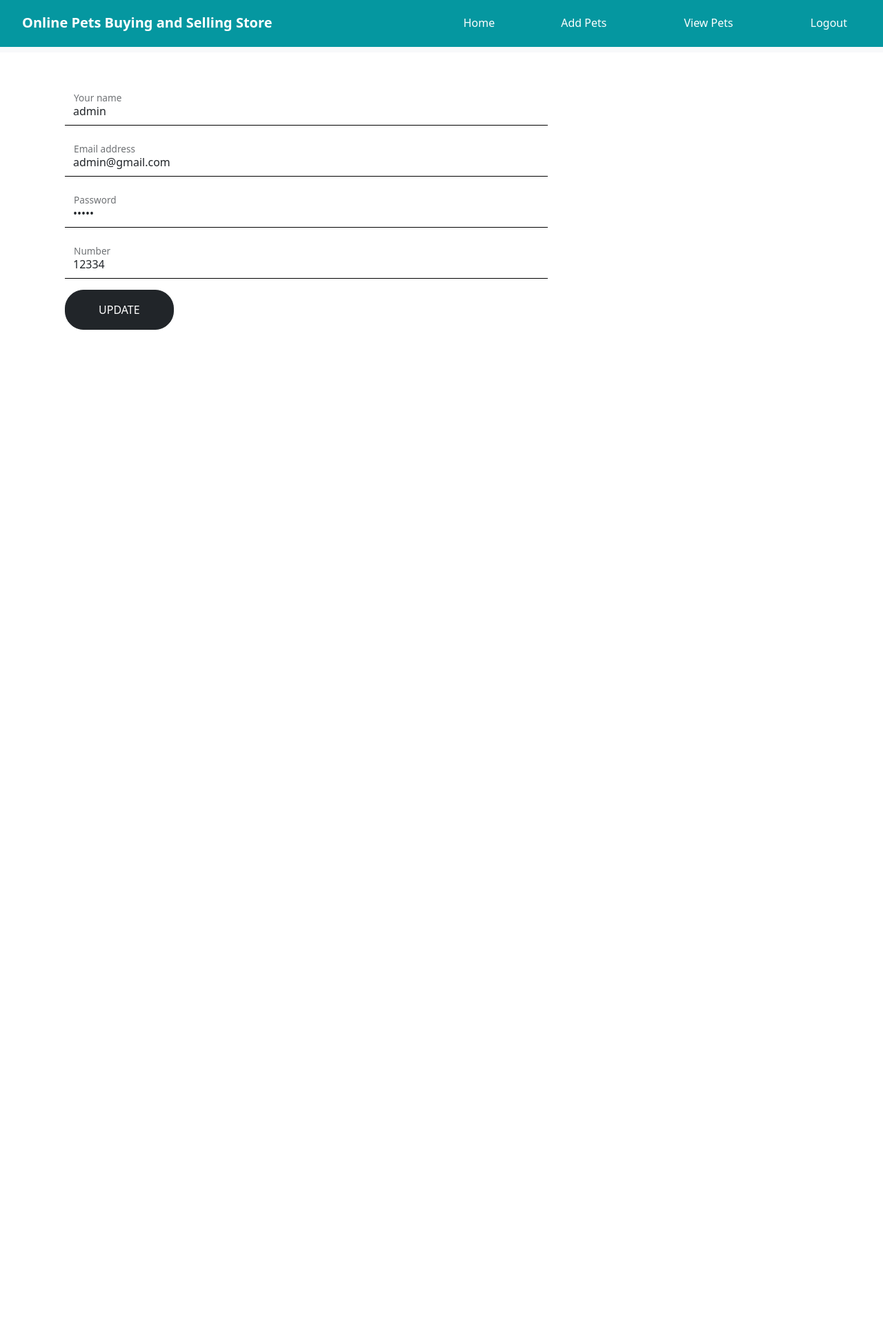
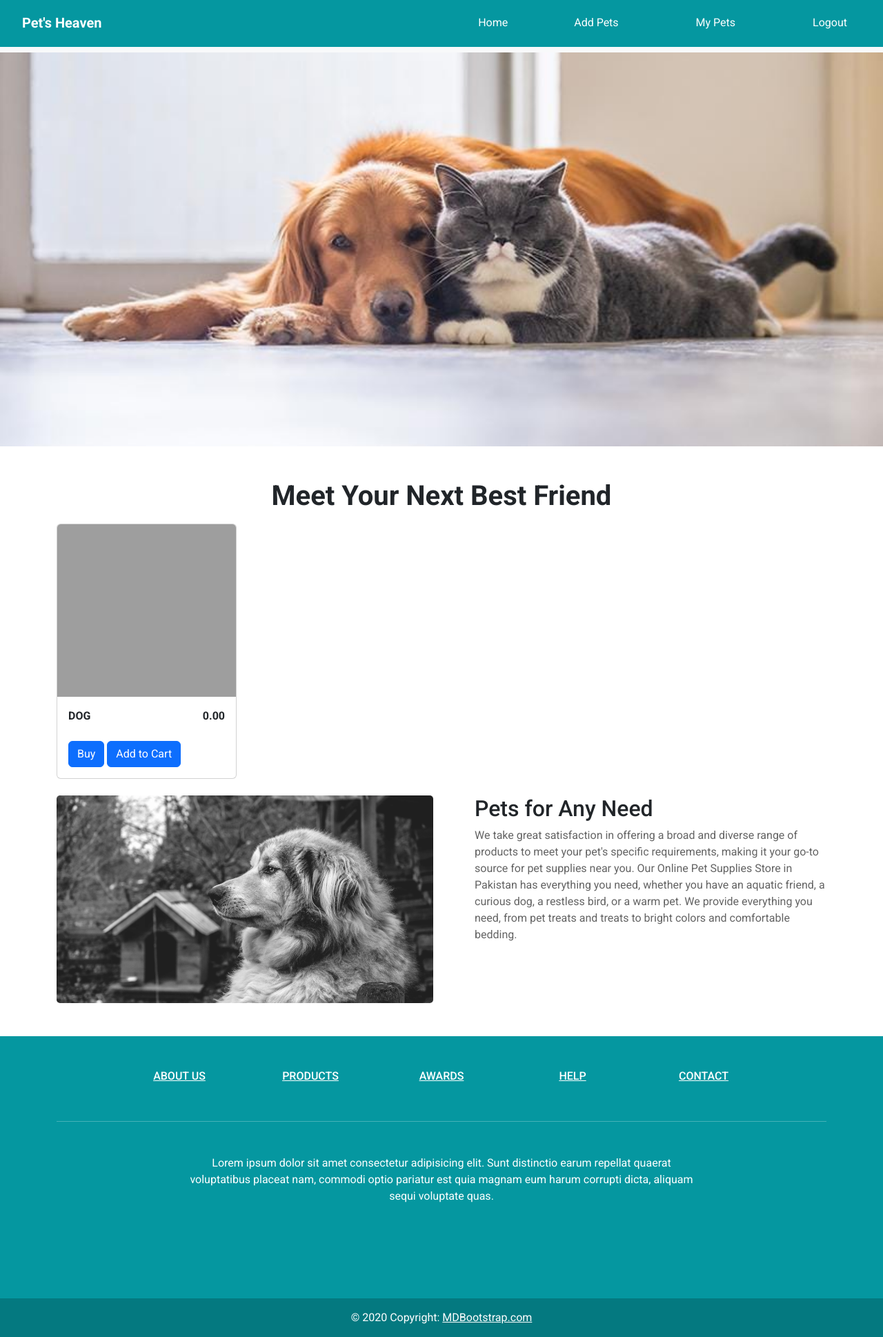
Before and after one commit to AmeeraUsman16/Online-Pets-Buying-and-Selling-Store, a PHP site: page /seller/index.php in a window 1280 px wide. Shown: the whole page at 69% size. Before the commit the page ends 478 px from the top, so only its background shows below. Run offline with PHP 8.4, Linux system fonts and the light colour scheme; a user stored in the database is signed in; data comes from the database, SQL or seed files in the repository; grey boxes are pictures that could not be loaded.

Commit message:
Stuff added on homepage

```diff
--- a/admin/nav.php
+++ b/admin/nav.php
@@ -1,7 +1,7 @@
 <nav class="navbar navbar-expand-lg bg-body-tertiary" style="margin-top:-10px;">
     <div class="container-fluid" style="background-color: #0597a0;">
-        <a class="navbar-brand" href="#" style="background-color: #0597a0; color: white; font-weight: bold; padding:20px; border-radius: 5px;">
-            Online Pets Buying and Selling Store
+        <a class="navbar-brand" href="index.php" style="background-color: #0597a0; color: white; font-weight: bold; padding:20px; border-radius: 5px;">
+            Pet's Heaven
         </a>
 
         <button class="navbar-toggler" type="button" data-bs-toggle="collapse" data-bs-target="#navbarSupportedContent"
--- /dev/null
+++ b/assets/css/index.css
@@ -0,0 +1,7 @@
+* {
+  font-family: "Roboto", sans-serif;
+}
+
+.text-gray {
+  color: #636363;
+}
--- a/nav.php
+++ b/nav.php
@@ -1,8 +1,8 @@
 <nav class="navbar navbar-expand-lg bg-body-tertiary" style="margin-top:-10px">
     <div class="container-fluid" style="background-color: #0597a0;">
         <!-- Header (brand name) with sky blue background -->
-        <a class="navbar-brand" href="#" style="background-color: #0597a0; color: white; font-weight: bold; padding:20px; border-radius: 5px;">
-            Online Pets Buying and Selling Store
+        <a class="navbar-brand" href="index.php" style="background-color: #0597a0; color: white; font-weight: bold; padding:20px; border-radius: 5px;">
+            Pet's Heaven
         </a>
 
         <button class="navbar-toggler" type="button" data-bs-toggle="collapse" data-bs-target="#navbarSupportedContent"
--- a/seller/index.php
+++ b/seller/index.php
@@ -1,21 +1,6 @@
 <?php
 session_start();
-require_once 'db.php';
-$id=$_SESSION['userid'];
-
-if (isset($_POST['update-btn'])) {
-    $name=$_POST['name'];
-    $email=$_POST['email'];
-    $number=$_POST['number'];
-    $update="UPDATE users SET name='$name', email='$email',number='$number'
-    WHERE uid='$id'";
-    $run=mysqli_query($db,$update);
-    if($run){
-        echo "<div class='alert alert-success mb-0 mt-3'>Account has been Update</div>";
-    }else{
-        echo "<div class='alert alert-danger mb-0 mt-3'>Something went wrong</div>";
-    }
-}
+$id = $_SESSION['userid'];
 ?>
 <!doctype html>
 <html lang="en">
@@ -23,51 +8,243 @@ if (isset($_POST['update-btn'])) {
 <head>
   <meta charset="utf-8">
   <meta name="viewport" content="width=device-width, initial-scale=1">
-    <title>LOGIN</title>
+  <title>VIEW</title>
+  <link rel="preconnect" href="https://fonts.googleapis.com">
+  <link rel="preconnect" href="https://fonts.gstatic.com" crossorigin>
+  <link
+    href="https://fonts.googleapis.com/css2?family=Roboto:ital,wght@0,100;0,300;0,400;0,500;0,700;0,900;1,100;1,300;1,400;1,500;1,700;1,900&display=swap"
+    rel="stylesheet">
   <link href="https://cdn.jsdelivr.net/npm/bootstrap@5.3.3/dist/css/bootstrap.min.css" rel="stylesheet"
     integrity="sha384-QWTKZyjpPEjISv5WaRU9OFeRpok6YctnYmDr5pNlyT2bRjXh0JMhjY6hW+ALEwIH" crossorigin="anonymous">
+
+  <link rel="stylesheet" href="../assets/css/index.css">
+  <style>
+    .pet-card-image {
+      width: 100%;
+      max-width: 300px;
+      height: 250px;
+      object-fit: cover;
+    }
+
+    @media screen and (max-width: 580px) {
+      .pet-card-image {
+        max-width: none;
+      }
+    }
+
+    #myImg {
+      border-radius: 5px;
+      cursor: pointer;
+      transition: 0.3s;
+    }
+
+    .image-hover-effect {
+
+      transition: transform 0.3s ease-in-out;
+      /* Smooth transition effect */
+    }
+
+    .image-hover-effect:hover {
+      transform: scale(1.05);
+      /* Slightly increase the size on hover */
+    }
+
+
+
+    .btn-hover-effect {
+      background-color: black;
+      color: white;
+      padding: 10px 20px;
+      border: none;
+      border-radius: 5px;
+      transition: transform 0.3s ease-in-out;
+      /* Smooth transition effect */
+    }
+
+    .btn-hover-effect:hover {
+      transform: scale(1.05);
+      /* Slightly increase the size on hover */
+    }
+  </style>
 </head>
 
 <body>
-    <?php  require_once 'nav.php' //Include Navigation bar?>
-    <div class="container mt-5">
   <?php
-        $select="SELECT*FROM users WHERE uid='$id'";
-        $run=mysqli_query($db,$select);
-        while ($data=mysqli_fetch_assoc($run)) { ?>
-        <div class="container mt-5">
-            <form action="" method="post">
-                <div class="form-floating mb-3">
-                    <input type="text" name="name" value="<?php echo $data['name'] ?>" class="form-control" id="floatingInputUsername"
-                        placeholder="Your Name" required style="border: none; border-bottom: 1px solid #000; border-radius:0;width:700px;">
-                    <label for="floatingInputUsername">Your name</label>
+  require_once 'nav.php';
+  require_once 'db.php';
+  ?>
+  <img class="w-100" src="../assets/images/animals-pets-banner.jpg" alt="">
+  <div class="container">
+    <h1 class="fw-bold text-center mt-5 mb-3">Meet Your Next Best Friend</h1>
   </div>
-                <div class="form-floating mb-3">
-                    <input type="email" name="email" value="<?php echo $data['email'] ?>" class="form-control" id="floatingInput"
-                        placeholder="name@example.com" required style="border: none; border-bottom: 1px solid #000; border-radius:0;width:700px;">
-                    <label for="floatingInput">Email address</label>
+
+  <div class="container">
+    <div class="row">
+      <?php
+      $select = "SELECT*FROM tblpets";
+      $run = mysqli_query($db, $select);
+      $count = 0;
+      while ($data = mysqli_fetch_assoc($run)) {
+        $count++;
+        ?>
+
+
+
+        <div class="col-12 col-sm-6 col-md-4 col-lg-3 mb-4"> <!-- Change the column size as needed -->
+          <div class="card">
+            <img class="card-img-top pet-card-image" src="../uploads/<?php echo $data['image']; ?>" alt="Pets_image">
+            <div class="card-body">
+              <div class="d-flex justify-content-between  align-items-center"> <!-- Flex container -->
+                <strong class="card-title"><?php echo $data['petType']; ?></strong>
+                <strong class="card-title"><?php echo $data['price']; ?></strong>
               </div>
-                <div class="form-floating mb-3">
-                    <input type="password" name="password" value="<?php echo $data['password'] ?>" class="form-control" id="floatingPassword"
-                        placeholder="Password" required style="border: none; border-bottom: 1px solid #000; border-radius:0;width:700px;">
-                    <label for="floatingPassword">Password</label>
+              <p class="card-text"><?php echo $data['breed']; ?></p>
+              <!-- <p class="card-text"><?php echo $data['description']; ?></p> -->
+              <a href="#" class="btn btn-primary">Buy</a>
+              <a href="#" class="btn btn-primary">Add to Cart</a>
             </div>
-                <div class="form-floating mb-3">
-                    <input type="number" name="number" value="<?php echo $data['number'] ?>"  class="form-control" id="floatingnumber" placeholder="Number"
-                        required style="border: none; border-bottom: 1px solid #000; border-radius:0;width:700px;">
-                    <label for="floatingnumber">Number</label>
           </div>
-                <div class="mb-0">
-                    <button type="submit" name="update-btn" class="btn btn-dark p-3 px-5" style="border-radius: 27px;">UPDATE</button>
+
         </div>
-            </form>
+
+      <?php } ?>
+
+
     </div>
-        <?php } ?>
   </div>
+
+
+  <div class="container d-flex justify-content-between">
+    <div class="row">
+      <div class="col-6">
+        <img id="myImg" src="../assets/images/dog.webp" alt="pet_dog" class="w-100 image-hover-effect">
+      </div>
+      <div class="col-6 ps-5">
+        <h3 class="fs-2 fw-medium">Pets for Any Need</h3>
+        <p class="fs-6 text-gray">We take great satisfaction in offering a broad and diverse range of products to meet
+          your pet's specific requirements, making it your go-to source for pet supplies near
+          you. Our Online Pet Supplies Store in Pakistan has everything you need, whether you have an
+          aquatic friend, a curious dog, a restless bird,
+          or a warm pet. We provide everything you need, from pet treats
+          and treats to bright colors and comfortable bedding.</p>
+      </div>
+    </div>
+  </div>
+
+
+
+  <!-- Remove the container if you want to extend the Footer to full width. -->
+
+  <!-- Footer -->
+  <footer class="text-center text-white" style="background-color: #0597a0">
+    <!-- Grid container -->
+    <div class="container">
+      <!-- Section: Links -->
+      <section class="mt-5">
+        <!-- Grid row-->
+        <div class="row text-center d-flex justify-content-center pt-5">
+          <!-- Grid column -->
+          <div class="col-md-2">
+            <h6 class="text-uppercase font-weight-bold">
+              <a href="#!" class="text-white">About us</a>
+            </h6>
+          </div>
+          <!-- Grid column -->
+
+          <!-- Grid column -->
+          <div class="col-md-2">
+            <h6 class="text-uppercase font-weight-bold">
+              <a href="#!" class="text-white">Products</a>
+            </h6>
+          </div>
+          <!-- Grid column -->
+
+          <!-- Grid column -->
+          <div class="col-md-2">
+            <h6 class="text-uppercase font-weight-bold">
+              <a href="#!" class="text-white">Awards</a>
+            </h6>
+          </div>
+          <!-- Grid column -->
+
+          <!-- Grid column -->
+          <div class="col-md-2">
+            <h6 class="text-uppercase font-weight-bold">
+              <a href="#!" class="text-white">Help</a>
+            </h6>
+          </div>
+          <!-- Grid column -->
+
+          <!-- Grid column -->
+          <div class="col-md-2">
+            <h6 class="text-uppercase font-weight-bold">
+              <a href="#!" class="text-white">Contact</a>
+            </h6>
+          </div>
+          <!-- Grid column -->
+        </div>
+        <!-- Grid row-->
+      </section>
+      <!-- Section: Links -->
+
+      <hr class="my-5" />
+
+      <!-- Section: Text -->
+      <section class="mb-5">
+        <div class="row d-flex justify-content-center">
+          <div class="col-lg-8">
+            <p>
+              Lorem ipsum dolor sit amet consectetur adipisicing elit. Sunt
+              distinctio earum repellat quaerat voluptatibus placeat nam,
+              commodi optio pariatur est quia magnam eum harum corrupti
+              dicta, aliquam sequi voluptate quas.
+            </p>
+          </div>
+        </div>
+      </section>
+      <!-- Section: Text -->
+
+      <!-- Section: Social -->
+      <section class="text-center mb-5">
+        <a href="" class="text-white me-4">
+          <i class="fab fa-facebook-f"></i>
+        </a>
+        <a href="" class="text-white me-4">
+          <i class="fab fa-twitter"></i>
+        </a>
+        <a href="" class="text-white me-4">
+          <i class="fab fa-google"></i>
+        </a>
+        <a href="" class="text-white me-4">
+          <i class="fab fa-instagram"></i>
+        </a>
+        <a href="" class="text-white me-4">
+          <i class="fab fa-linkedin"></i>
+        </a>
+        <a href="" class="text-white me-4">
+          <i class="fab fa-github"></i>
+        </a>
+      </section>
+      <!-- Section: Social -->
+    </div>
+    <!-- Grid container -->
+
+    <!-- Copyright -->
+    <div class="text-center p-3" style="background-color: rgba(0, 0, 0, 0.2)">
+      © 2020 Copyright:
+      <a class="text-white" href="https://mdbootstrap.com/">MDBootstrap.com</a>
+    </div>
+    <!-- Copyright -->
+  </footer>
+  <!-- Footer -->
+
+
+
 
   <script src="https://cdn.jsdelivr.net/npm/bootstrap@5.3.3/dist/js/bootstrap.bundle.min.js"
     integrity="sha384-YvpcrYf0tY3lHB60NNkmXc5s9fDVZLESaAA55NDzOxhy9GkcIdslK1eN7N6jIeHz" crossorigin="anonymous">
     </script>
+
 </body>
 
 </html>
--- a/seller/nav.php
+++ b/seller/nav.php
@@ -1,7 +1,7 @@
 <nav class="navbar navbar-expand-lg bg-body-tertiary" style="margin-top:-10px">
     <div class="container-fluid" style="background-color: #0597a0;">
-     <a class="navbar-brand" href="#" style="background-color: #0597a0; color: white; font-weight: bold; padding:20px; border-radius: 5px;">
-            Online Pets Buying and Selling Store
+     <a class="navbar-brand" href="index.php" style="background-color: #0597a0; color: white; font-weight: bold; padding:20px; border-radius: 5px;">
+            Pet's Heaven
         </a>
         <button class="navbar-toggler" type="button" data-bs-toggle="collapse" data-bs-target="#navbarSupportedContent"
             aria-controls="navbarSupportedContent" aria-expanded="false" aria-label="Toggle navigation">
@@ -16,7 +16,7 @@
                     <a class="nav-link btn btn-outline-light rounded-pill px-4 py-2" aria-current="page" href="add-pets.php" style="color: white;">Add Pets</a>
                 </li>
                 <li class="nav-item ms-5 mx-3">
-                    <a class="nav-link btn btn-outline-light rounded-pill px-4 py-2" aria-current="page" href="view-pets.php" style="color: white;">View Pets</a>
+                    <a class="nav-link btn btn-outline-light rounded-pill px-4 py-2" aria-current="page" href="view-pets.php" style="color: white;">My Pets</a>
                 </li>
                 <li class="nav-item ms-5 mx-3">
                     <a class="nav-link btn btn-outline-light rounded-pill px-4 py-2" aria-current="page" href="logout.php" style="color: white;">Logout</a>
--- a/seller/view-pets.php
+++ b/seller/view-pets.php
@@ -28,7 +28,7 @@ $id=$_SESSION['userid'];
                         <th scope="col">#</th>
                         <th scope="col">Pets Type</th>
                         <th scope="col">Description</th>
-                        <th scope="col">ACTION</th>
+                        <th scope="col">Action</th>
                     </tr>
                 </thead>
                 <?php
```
Also changed, not shown: buyer/nav.php (+11 -7 lines), buyer/view-pets.php (+54 -30 lines), seller/profile.php (added, +73 -0 lines), animals_pics/Animal_1.jpg (deleted), assets/images/animals-pets-banner.jpg (added), assets/images/banner.jpg (added), assets/images/dog.webp (added), uploads/66fad29b70ee0.png (added), uploads/66fae1600be6f.jpg (added), uploads/66fae7eb5a012.jpeg (added), uploads/66fb01bfedaf7.webp (added), uploads/66fb10e6b98f3.webp (added), uploads/66fb1399369f6.webp (added), uploads/66fc51d4daf09.jpg (added). Lines whose indentation alone changed are shown as unchanged.
